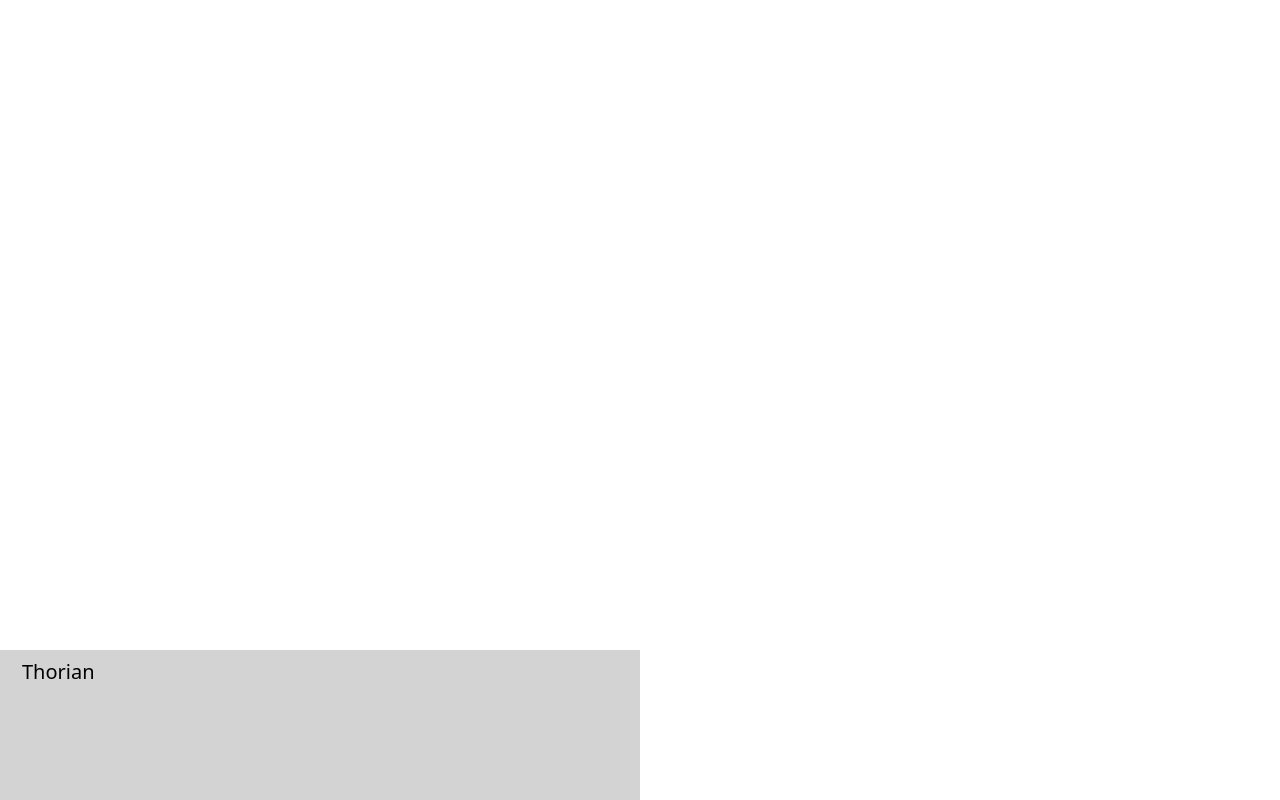
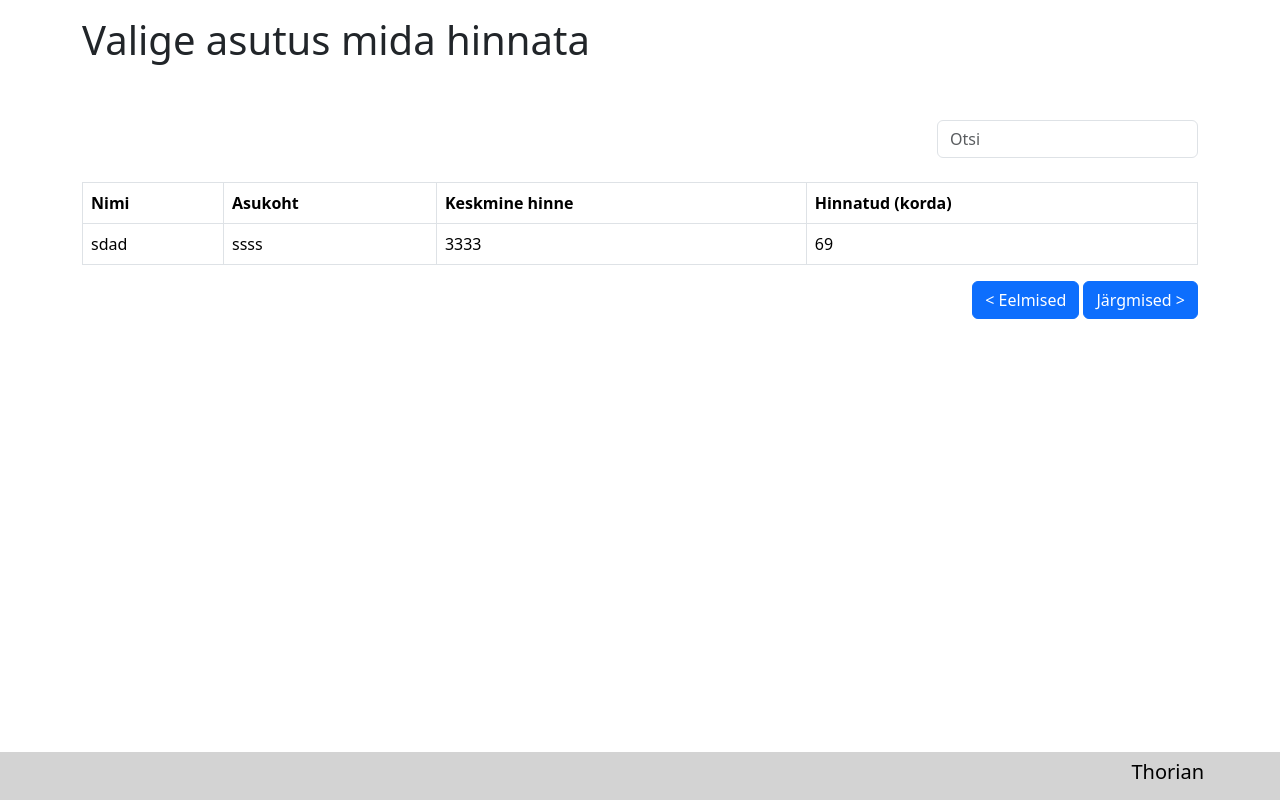
Before and after one commit to styrbbb/phpkohvik, a PHP site: page / in a window 1280 px wide. Run offline with PHP 8.4, Linux system fonts and the light colour scheme.

Commit message:
Tieto KT

```diff
--- a/index.php
+++ b/index.php
@@ -5,7 +5,7 @@
     <title>PHP ja MySQL Tieto KT</title>
     <meta charset="utf-8" />
     <meta name="viewport" content="width=device-width, initial-scale=1, shrink-to-fit=no" />
-    <link rel="stylesheet" type="text/css" href="styles/styles.css">
+    <link rel="stylesheet" type="text/css" href="stylesk/styles.css">
     <link href="https://cdn.jsdelivr.net/npm/bootstrap@5.3.2/dist/css/bootstrap.min.css" rel="stylesheet"
         integrity="sha384-T3c6CoIi6uLrA9TneNEoa7RxnatzjcDSCmG1MXxSR1GAsXEV/Dwwykc2MPK8M2HN" crossorigin="anonymous" />
 </head>
@@ -13,17 +13,56 @@
 <body>
 
     <div class="container">
+        <h1 class="display-6 mt-3">Valige asutus mida hinnata</h1>
+    </div>
+    <div class="container search_container">
+        <div class="row justify-content-end">
+            <div class="col-3 text-right mt-5">
+                <form class="form-inline my-2 my-lg-0">
+                    <input class="form-control mr-sm-2" type="search" placeholder="Otsi" aria-label="Search">
+                </form>
+            </div>
+        </div>
+    </div>
+    <div class="container table-container">
+        <table class="table table-bordered text-start  mt-1">
+            <thead>
+                <th scope="col">Nimi</th>
+                <th scope="col">Asukoht</th>
+                <th scope="col">Keskmine hinne</th>
+                <th scope="col">Hinnatud (korda)</th>
+                </tr>
+            </thead>
+            <tbody>
+                <tr>
+                    <td>sdad</td>
+                    <td>ssss</td>
+                    <td>3333</td>
+                    <td>69</td>
+                </tr>
+            </tbody>
+        </table>
+    </div>
+    <div class="container">
+        <div class="row">
+            <div class="col-12 d-flex justify-content-end">
+                <button class="btn btn-primary" id="prevPage">
+                    < Eelmised </button><a>&nbsp</a>
+                        <button class="btn btn-primary" id="nextPage"> Järgmised > </button>
+            </div>
+        </div>
+    </div>
 
-    </div>
     <footer class="fixed-bottom">
         <div class="container">
             <div class="row">
                 <div class="col-md-6">
-                    <h5 class="text-start">Thorian</h5>
+                    <h5 class="text-end">Thorian</h5>
                 </div>
             </div>
         </div>
     </footer>
+
 
 
     <script src="https://cdn.jsdelivr.net/npm/bootstrap@5.0.2/dist/js/bootstrap.bundle.min.js"
--- a/styles/styles.css
+++ /dev/null
@@ -1,27 +0,0 @@
-/* body {
-    margin: 0;
-    font-family: sans-serif;
-} */
-
-
-.container {
-    display: flex;
-    /* justify-content: center; */
-    align-items: center;
-}
-
-.logo {
-    font-size: 24px;
-    text-decoration: none;
-    color: #000;
-}
-
-footer {
-    padding: 10px;
-    background-color: lightgrey;
-    color:black;
-    align-items: start;
-    height: 150px;
-    width: 50%;
-
-  }
--- /dev/null
+++ b/stylesk/styles.css
@@ -0,0 +1,19 @@
+footer {
+    padding: 8px;
+    background-color: lightgrey;
+    color:black;
+    align-items: end;
+    height: 15;
+    width: 190%;
+
+  }
+
+  .table-container {
+    display: flex;
+    justify-content: center;
+    margin-top: 20px;
+  }
+
+  /* .search_container {
+    justify-content: end;
+  } */
```
